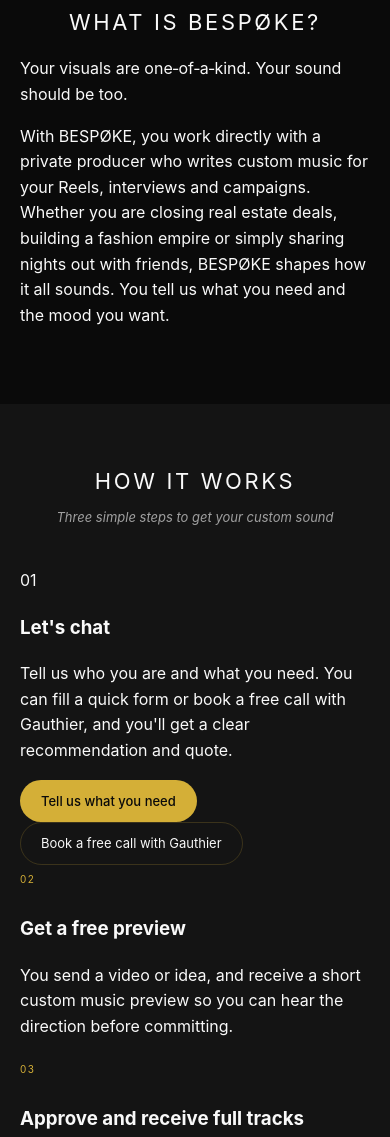
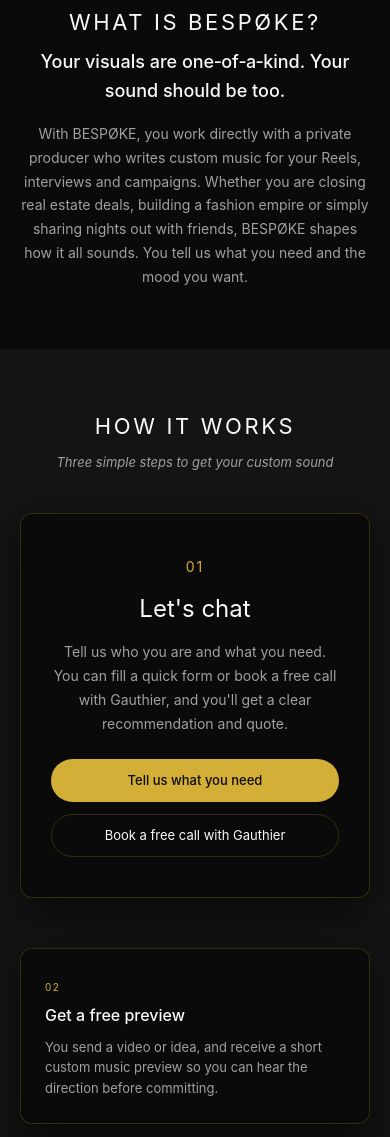
Before and after one commit to yourghostproject/bespokesound.site, a plain HTML site: page index.html in a window 390 px wide. Shown: the part 580-1717 px from the top of the page. Drawn offline with Linux system fonts and the light colour scheme.

Commit message:
Update style.css

```diff
--- a/style.css
+++ b/style.css
@@ -184,19 +184,83 @@ img {
   font-style: italic;
 }
 
-/* How it works */
+/* What is BESPØKE */
 
-.steps-grid {
+.what-content {
+  max-width: 700px;
+  margin: 0 auto;
+  text-align: center;
+}
+
+.what-lead {
+  font-size: 18px;
+  font-weight: 500;
+  margin: 0 0 16px;
+  color: var(--text-main);
+}
+
+.what-body {
+  font-size: 14px;
+  color: var(--text-muted);
+  line-height: 1.7;
+  margin: 0;
+}
+
+/* How it works – Step 01 Hero */
+
+.step-hero {
+  max-width: 650px;
+  margin: 0 auto 50px;
+  text-align: center;
+  padding: 40px 30px;
+  background: var(--bg);
+  border: 1px solid var(--border);
+  border-radius: var(--radius);
+  box-shadow: var(--shadow);
+}
+
+.step-number-large {
+  display: inline-block;
+  font-size: 14px;
+  letter-spacing: 0.15em;
+  text-transform: uppercase;
+  color: var(--accent);
+  margin-bottom: 12px;
+}
+
+.step-title-large {
+  font-size: 24px;
+  margin: 0 0 12px;
+  font-weight: 400;
+}
+
+.step-description-large {
+  font-size: 14px;
+  color: var(--text-muted);
+  margin: 0 0 24px;
+  line-height: 1.7;
+}
+
+.step-actions {
+  display: flex;
+  gap: 12px;
+  justify-content: center;
+  flex-wrap: wrap;
+}
+
+/* How it works – Steps 02 & 03 */
+
+.steps-grid-small {
   display: grid;
-  grid-template-columns: repeat(auto-fit, minmax(240px, 1fr));
+  grid-template-columns: repeat(auto-fit, minmax(280px, 1fr));
   gap: 20px;
 }
 
-.step-card {
-  background: var(--bg-elevated);
+.step-card-small {
+  background: var(--bg);
   border: 1px solid var(--border);
   border-radius: var(--radius);
-  padding: 20px;
+  padding: 24px;
   box-shadow: var(--shadow);
 }
 
@@ -209,16 +273,17 @@ img {
   margin-bottom: 8px;
 }
 
-.step-card h3 {
-  font-size: 15px;
+.step-card-small h3 {
+  font-size: 16px;
   margin: 0 0 8px;
   font-weight: 500;
 }
 
-.step-card p {
+.step-card-small p {
   font-size: 13px;
   color: var(--text-muted);
   margin: 0;
+  line-height: 1.6;
 }
 
 /* Pricing */
@@ -232,7 +297,7 @@ img {
 
 .pricing-card {
   position: relative;
-  background: var(--bg);
+  background: var(--bg-elevated);
   border: 1px solid var(--border);
   border-radius: var(--radius);
   padding: 24px 20px;
@@ -362,52 +427,10 @@ img {
   border-color: var(--accent);
 }
 
-/* CTA Section */
-
-.section-cta {
-  background: var(--bg);
-  border-top: 1px solid var(--border);
-  border-bottom: 1px solid var(--border);
-}
-
-.cta-grid {
-  display: grid;
-  grid-template-columns: repeat(auto-fit, minmax(280px, 1fr));
-  gap: 20px;
-}
-
-.cta-box {
-  background: var(--bg-elevated);
-  border: 1px solid var(--border);
-  border-radius: var(--radius);
-  padding: 24px;
-  box-shadow: var(--shadow);
-}
-
-.cta-box h3 {
-  font-size: 14px;
-  margin: 0 0 10px;
-  text-transform: uppercase;
-  letter-spacing: 0.1em;
-}
-
-.cta-note {
-  font-size: 12px;
-  color: var(--text-muted);
-  margin: 6px 0;
-  font-style: italic;
-}
-
-.cta-link {
-  font-size: 13px;
-  margin: 8px 0 0;
-  font-weight: 500;
-}
-
 /* About Placeholder */
 
 .about-placeholder {
-  background: var(--bg-elevated);
+  background: var(--bg);
   border: 1px dashed var(--border);
   border-radius: var(--radius);
   padding: 60px 20px;
@@ -472,7 +495,7 @@ img {
   }
 
   .pricing-grid,
-  .cta-grid {
+  .steps-grid-small {
     grid-template-columns: 1fr;
   }
 
@@ -484,4 +507,8 @@ img {
   .site-header {
     position: static;
   }
+
+  .step-actions {
+    flex-direction: column;
+  }
 }
```
